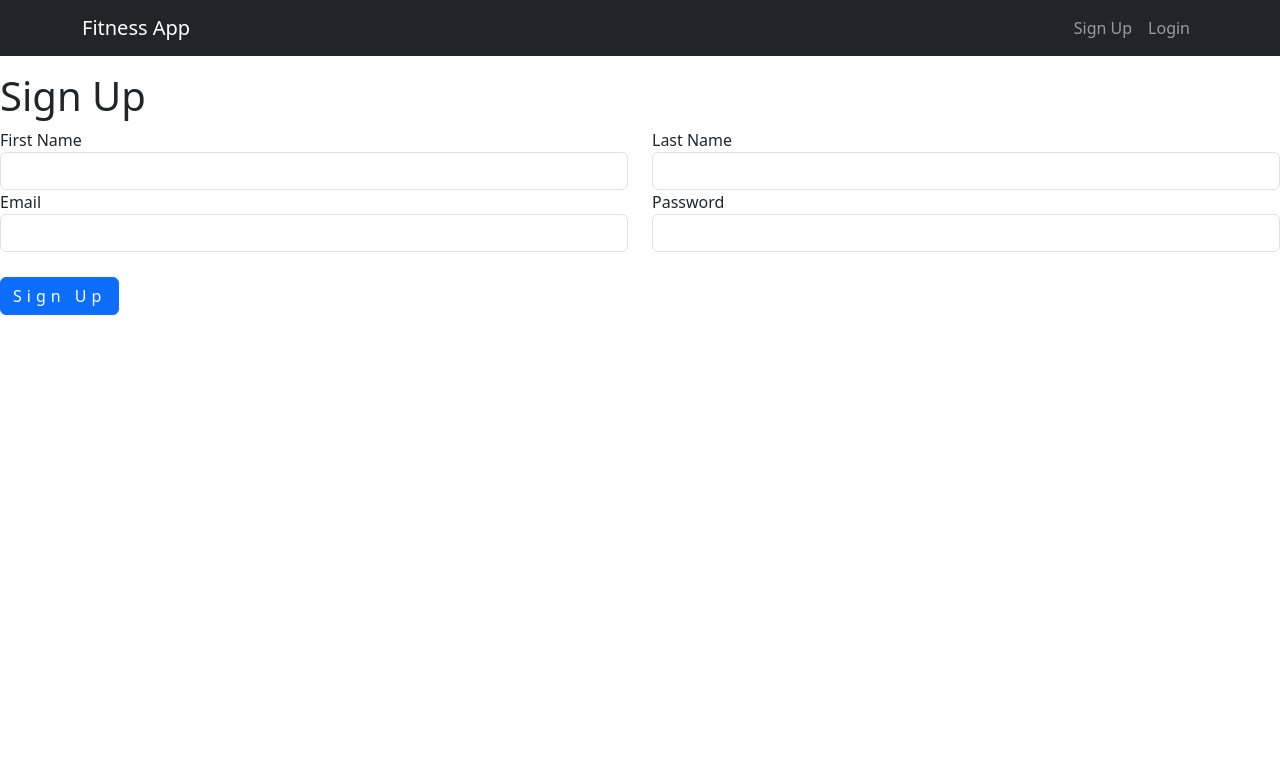
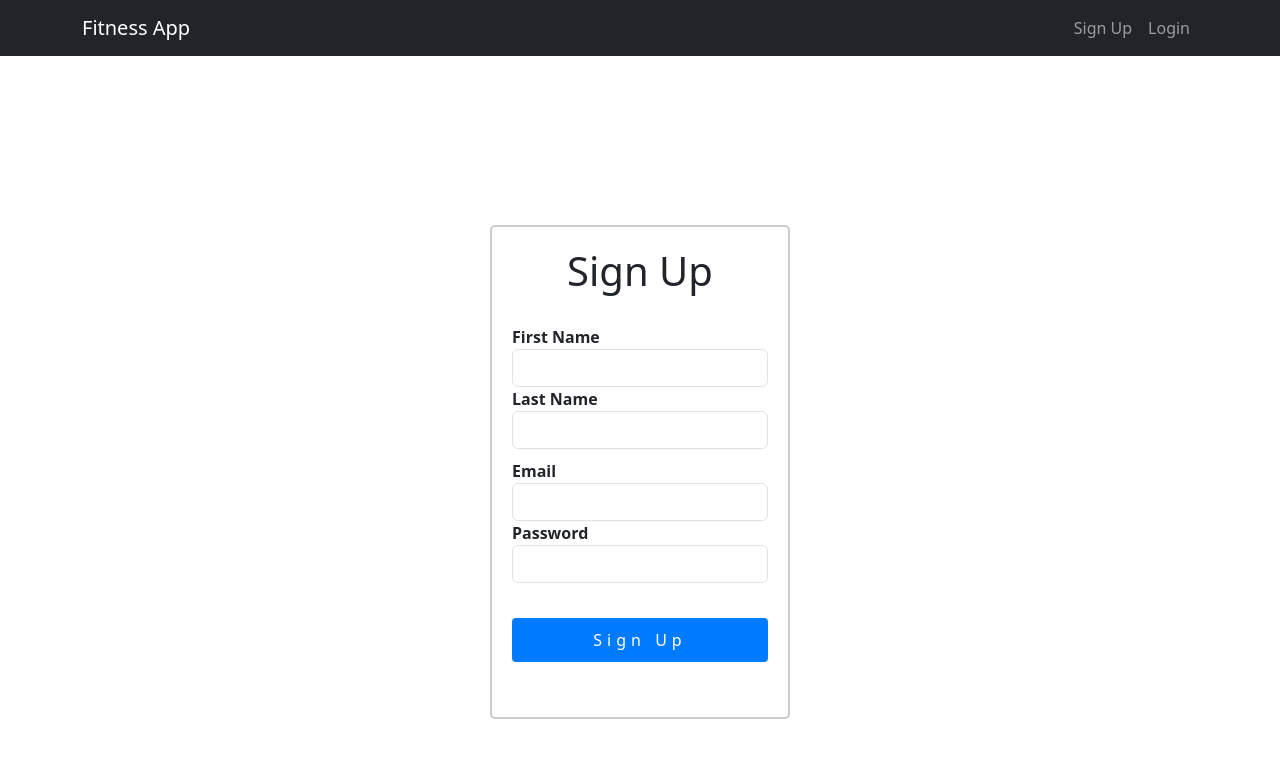
Before and after one commit to Jrtp22/fitness-app, a React (Create React App) app in the folder client/: page /sign-up in a window 1280 px wide. Shown: the top 758 px of the page. Built offline with nearby package versions, Linux system fonts and the light colour scheme.

Commit message:
add css to forms and change styling of existing forms

```diff
--- a/client/src/Users/LoginForm.js
+++ b/client/src/Users/LoginForm.js
@@ -33,12 +33,11 @@ const LoginForm = ({ onLoginSubmit, toggleForm }) => {
   }
 
   return (
-    <div className="container mt-5">
-      <div className="row justify-content-center">
-        <div className="col-md-6">
-          <h2>Login</h2>
+    <main>
+      <div className="form-container">
           <form onSubmit={handleSubmit}>
-            <div className="mb-3">
+          <h1>Login</h1>
+            <div className="form-group">
               <label htmlFor="email" className="form-label">
                 Email:
               </label>
@@ -51,7 +50,7 @@ const LoginForm = ({ onLoginSubmit, toggleForm }) => {
                 required
               />
             </div>
-            <div className="mb-3">
+            <div className="form-group">
               <label htmlFor="password" className="form-label">
                 Password:
               </label>
@@ -70,8 +69,7 @@ const LoginForm = ({ onLoginSubmit, toggleForm }) => {
           </form>
           {errorMessage && <p className="text-danger mt-3">{errorMessage}</p>}
         </div>
-      </div>
-    </div>
+    </main>
   );
 };
 
--- a/client/src/Users/SignUpForm.js
+++ b/client/src/Users/SignUpForm.js
@@ -26,11 +26,12 @@ const SignUpForm = () => {
   };
 
   return (
-    <main>
+    <main className='form-container'>
+
+      <form onSubmit={handleSubmit}>
       <h1>Sign Up</h1>
-      <form onSubmit={handleSubmit}>
         <div className="row">
-          <div className="col-sm-6 form-group">
+          <div className="form-group">
             <label htmlFor="firstName">First Name</label>
             <input
               required
@@ -41,7 +42,7 @@ const SignUpForm = () => {
               name="firstName"
             />
           </div>
-          <div className="col-sm-6 form-group">
+          <div className="form-group">
             <label htmlFor="lastName">Last Name</label>
             <input
               required
@@ -54,7 +55,7 @@ const SignUpForm = () => {
           </div>
         </div>
         <div className="row">
-          <div className="col-sm-6 form-group">
+          <div className="form-group">
             <label htmlFor="email">Email</label>
             <input
               type="email"
@@ -66,7 +67,7 @@ const SignUpForm = () => {
               name="email"
             />
           </div>
-          <div className="col-sm-6 form-group">
+          <div className="form-group">
             <label htmlFor="password">Password</label>
             <input
               type="password"
--- a/client/src/components/EditFitnessForm.js
+++ b/client/src/components/EditFitnessForm.js
@@ -1,5 +1,6 @@
 import React, { useState, useEffect } from "react";
 import { useHistory, useParams } from "react-router-dom";
+import './Form.css';
 
 function EditFitnessForm() {
   const history = useHistory();
@@ -48,9 +49,10 @@ function EditFitnessForm() {
   };
 
   return (
-    <main>
+    <main class='form-container'>
+
+      <form onSubmit={handleSubmit}>
       <h1>Edit Fitness Information</h1>
-      <form onSubmit={handleSubmit}>
         <label htmlFor="name">Name:</label>
         <input
           type="text"
--- /dev/null
+++ b/client/src/components/Form.css
@@ -0,0 +1,94 @@
+.form-container {
+    display: flex;
+    flex-direction: column;
+    align-items: center;
+    justify-content: center;
+    height: 100vh; /* Adjust the height as needed */
+  }
+
+  h1 {
+    text-align: center;
+    margin-bottom: 20px;
+  }
+
+  form {
+    display: flex;
+    flex-direction: column;
+    align-items: center;
+    gap: 10px;
+    width: 300px; /* Adjust the width as needed */
+    border: 2px solid #ccc; /* Border properties */
+    border-radius: 5px; /* Optional: Adds rounded corners */
+    padding: 20px; /* Optional: Adds some padding for spacing */
+  }
+
+  label {
+    font-weight: bold;
+  }
+
+  input[type='text'],
+  input[type='number'],
+  select {
+    padding: 8px;
+    width: 100%;
+    border: 1px solid #ccc;
+    border-radius: 4px;
+  }
+
+  input[type='submit'] {
+    padding: 10px;
+    width: 100%;
+    border: none;
+    border-radius: 4px;
+    background-color: #007bff;
+    color: white;
+    cursor: pointer;
+    transition: background-color 0.3s ease;
+  }
+
+  input[type='submit']:hover {
+    background-color: #0056b3;
+  }
+
+  .fitness-item {
+    display: flex;
+    flex-direction: column;
+    align-items: center;
+    justify-content: center;
+
+  }
+
+  .fitness-item h2 {
+    margin-bottom: 10px;
+    font-size: 1.5rem;
+  }
+
+  .fitness-details {
+    text-align: center;
+    border: 1px solid #ccc;
+    padding: 50px;
+    border-radius: 8px;
+    box-shadow: 0 4px 8px rgba(0, 0, 0, 0.1);
+  }
+
+  .fitness-details p {
+    margin-bottom: 8px;
+  }
+
+  .button-group button {
+    padding: 8px 12px;
+    margin-right: 10px;
+    border: none;
+    border-radius: 5px;
+    cursor: pointer;
+  }
+
+  .edit-btn {
+    background-color: #282c34;
+    color: white;
+  }
+
+  .delete-btn {
+    background-color: #e74c3c;
+    color: white;
+  }
--- a/client/src/components/NewFitnessForm.js
+++ b/client/src/components/NewFitnessForm.js
@@ -38,7 +38,7 @@ function NewFitnessForm() {
 
 
   return (
-    <main>
+    <main className="form-container">
       <h1>New Fitness Information</h1>
       <form onSubmit={handleSubmit}>
         <label htmlFor="name">Name:</label>
--- a/client/src/components/Profile.js
+++ b/client/src/components/Profile.js
@@ -37,15 +37,20 @@ function FitnessProfile() {
   }
 
   const fitnessFormatted = fitnessInfo.map((fitness) => (
-    <div className="col-sm-6" key={fitness.fitnessId}>
-      <h2>{fitness.name}</h2>
-      <p className="text-center">Age: {fitness.age}</p>
-      <p className="text-center">Weight: {fitness.weight} kg</p>
-      <p className="text-center">Height: {fitness.height} cm</p>
-      <p className="text-center">Fitness Goal: {fitness.fitness_goal}</p>
-      <p className="text-center">Activity Level: {fitness.activity_level}</p>
-      <button onClick={() => handleEdit(fitness.fitnessId)}>Edit</button>
-      <button onClick={() => handleDelete(fitness.fitnessId)}>Delete</button>
+    <div className="fitness-item" key={fitness.fitnessId}>
+
+      <div className="fitness-details">
+      <h1>{fitness.name}</h1>
+        <p className="text-center">Age: {fitness.age}</p>
+        <p className="text-center">Weight: {fitness.weight} kg</p>
+        <p className="text-center">Height: {fitness.height} cm</p>
+        <p className="text-center">Fitness Goal: {fitness.fitness_goal}</p>
+        <p className="text-center">Activity Level: {fitness.activity_level}</p>
+        <div className="button-group">
+          <button className="edit-btn" onClick={() => handleEdit(fitness.fitnessId)}>Edit</button>
+          <button className="delete-btn" onClick={() => handleDelete(fitness.fitnessId)}>Delete</button>
+        </div>
+      </div>
     </div>
   ));
 
```
